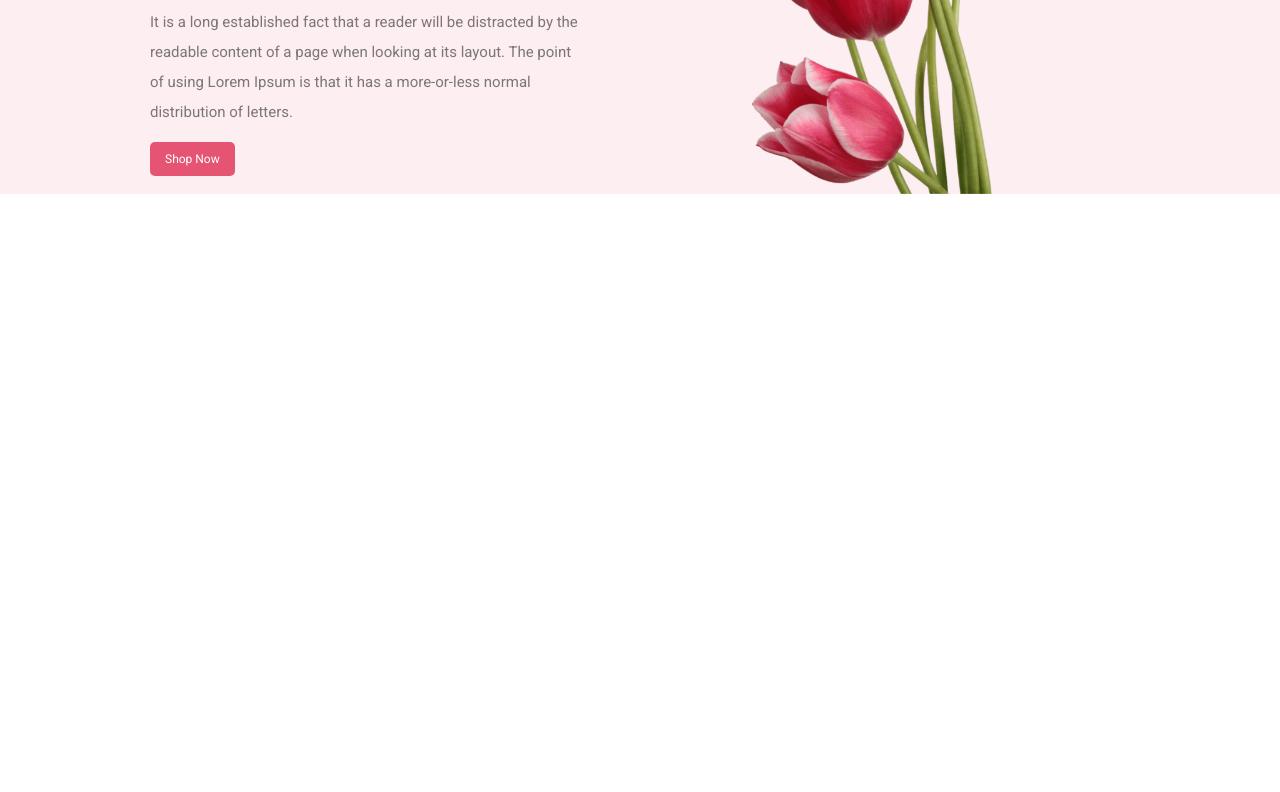
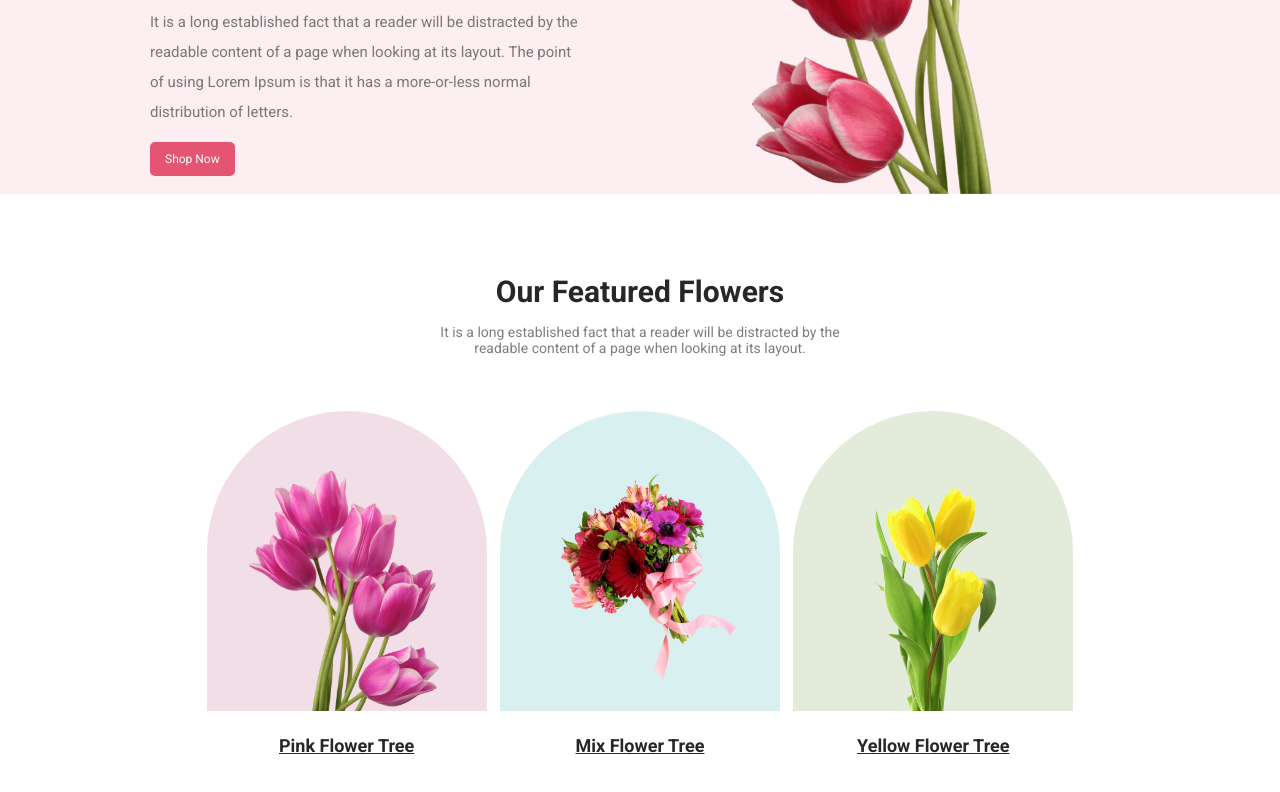
Before and after one commit to pronoyNath/FlowerShop-assignment01, a plain HTML site: page index.html in a window 1280 px wide. Shown: the part 356-1148 px from the top of the page. Before the commit the page ends 800 px from the top, so only its background shows below. Drawn offline with Linux system fonts and the light colour scheme; a web font is replaced by a local one.

Commit message:
features

```diff
--- a/index.html
+++ b/index.html
@@ -15,7 +15,8 @@
 
 <body>
 
-    <main>
+    <main class="main">
+        <!----first banner design---->
         <section class="banner">
             <div class="banner-content">
                 <h3 class="banner-title">Let's make beautiful flowers a part of your life.</h3>
@@ -25,6 +26,30 @@
             <img class="banner-img" src="./images/pngwing 10.png" alt="">
         </section>
 
+        <!-- our features flowers  -->
+        <section class="feature">
+            <div class="feature-head">
+            <h3 class="section-title">Our Featured Flowers</h3>
+            <p class="section-detail">It is a long established fact that a reader will be distracted by the readable content of a page when looking at its layout.</p>
+            </div>
+
+            <div class="feature-pics">
+                <div class="flower01">
+                    <img src="images/pngwing 6.png" alt="">
+                    <p class="flower-title">Pink Flower Tree</p>
+                </div>
+                <div class="flower02">
+                    <img src="images/pngwing 5.png" alt="">
+                    <p class="flower-title">Mix Flower Tree</p>
+                </div>
+                <div class="flower03">
+                    <img src="images/pngwing 7.png" alt="">
+                    <p class="flower-title">Yellow Flower Tree</p>
+                </div>
+            </div>
+
+        </section>
+
     </main>
 
     <footer></footer>
--- a/style.css
+++ b/style.css
@@ -3,6 +3,8 @@
     font-family: 'Roboto', sans-serif;
     margin: 0px;
     padding: 0px;
+}
+.main{
 }
 
 .banner {
@@ -12,9 +14,11 @@
     align-items: center;
     gap: 150px;
 }
-.banner-content{
+
+.banner-content {
     max-width: 500px;
 }
+
 .banner-title {
     color: #272727;
     font-size: 60px;
@@ -45,3 +49,89 @@
     width: 400px;
     height: 500px;
 }
+
+
+/* feature section  */
+.feature-head{
+    padding: 80px 430px 5px;
+    width: auto;
+}
+
+.section-title {
+    color: #272727;
+    text-align: center;
+    font-size: 30px;
+    font-weight: 800;
+    margin-bottom: 15px;
+}
+
+.section-detail {
+    color: rgba(39, 39, 39, 0.60);
+    text-align: center;
+    font-size: 14px;
+    font-weight: 400;
+    margin-bottom: 20px;
+}
+
+/* feature pics section  */
+.feature-pics {
+    display: flex;
+    justify-content: space-around;
+    padding: 30px 200px 50px 200px;
+    gap: 0px;
+    margin-bottom: 50px;
+}
+
+.flower01 {
+    border-radius: 300px 300px 0px 0px;
+    background: rgba(167, 33, 98, 0.15);
+    color: #272727;
+    text-align: center;
+    font-size: 18px;
+    font-weight: 700;
+    text-decoration-line: underline;
+    height: 300px;
+    width: 280px;
+}
+.flower01 img{
+    height: 240px;
+    width: 190px;
+    padding: 60px 5px 0px 0px;
+}
+
+.flower02 {
+    border-radius: 300px 300px 0px 0px;
+    background: rgba(5, 151, 160, 0.15);
+    color: #272727;
+    text-align: center;
+    font-size: 18px;
+    font-weight: 700;
+    text-decoration-line: underline;
+    height: 300px;
+    width: 280px;
+}
+.flower02 img{
+    height: 210px;
+    width: 200px;
+    padding: 60px 0px 30px 25px;
+}
+
+.flower03 {
+    border-radius: 300px 300px 0px 0px;
+    background: rgba(71, 125, 17, 0.15);
+    color: #272727;
+    text-align: center;
+    font-size: 18px;
+    font-weight: 700;
+    text-decoration-line: underline;
+    height: 300px;
+    width: 280px;
+}
+.flower03 img{
+    height: 250px;
+    width: 150px;
+    padding: 50px 0px 0px 0px;
+}
+.flower-title{
+    margin-top: 20px;
+}
```
